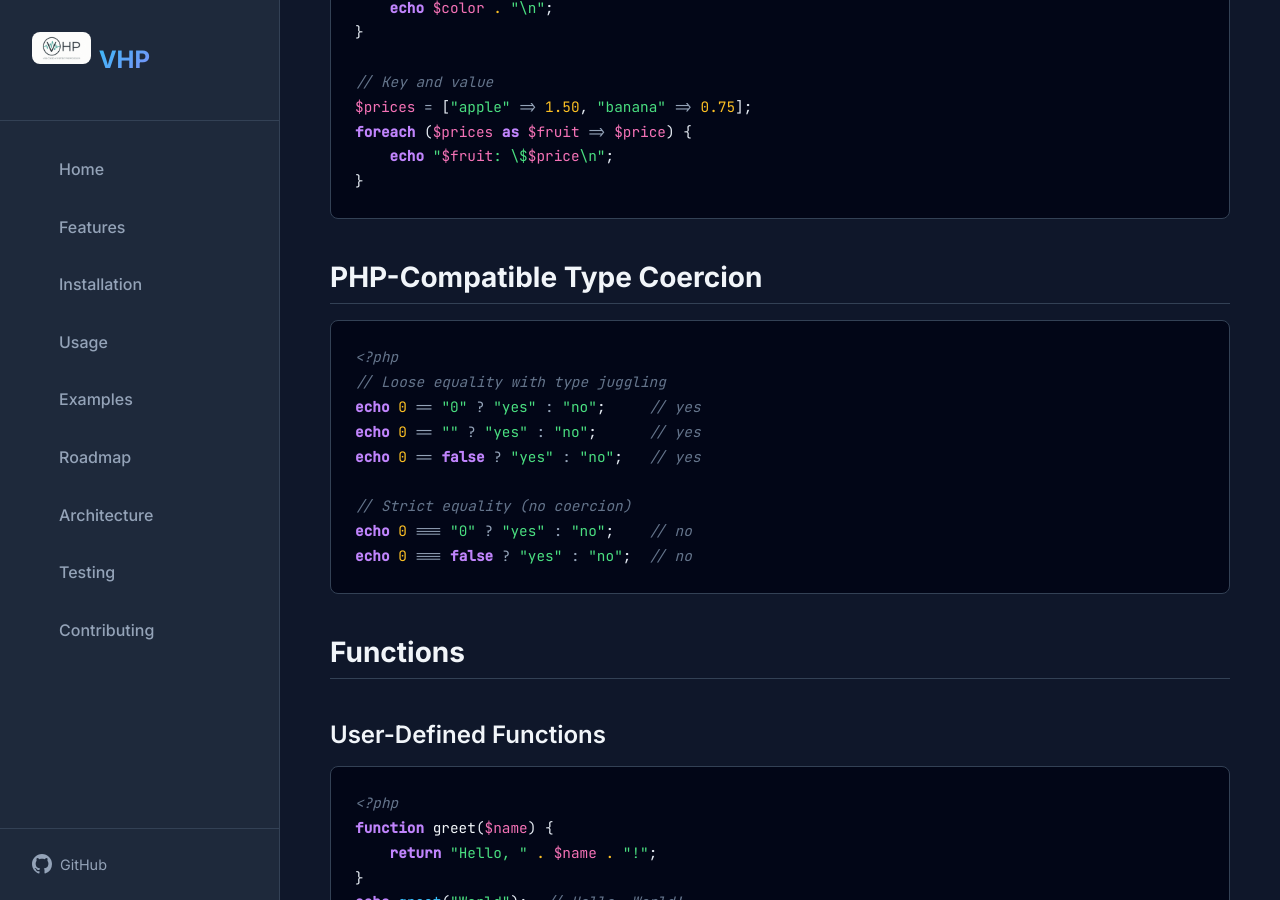
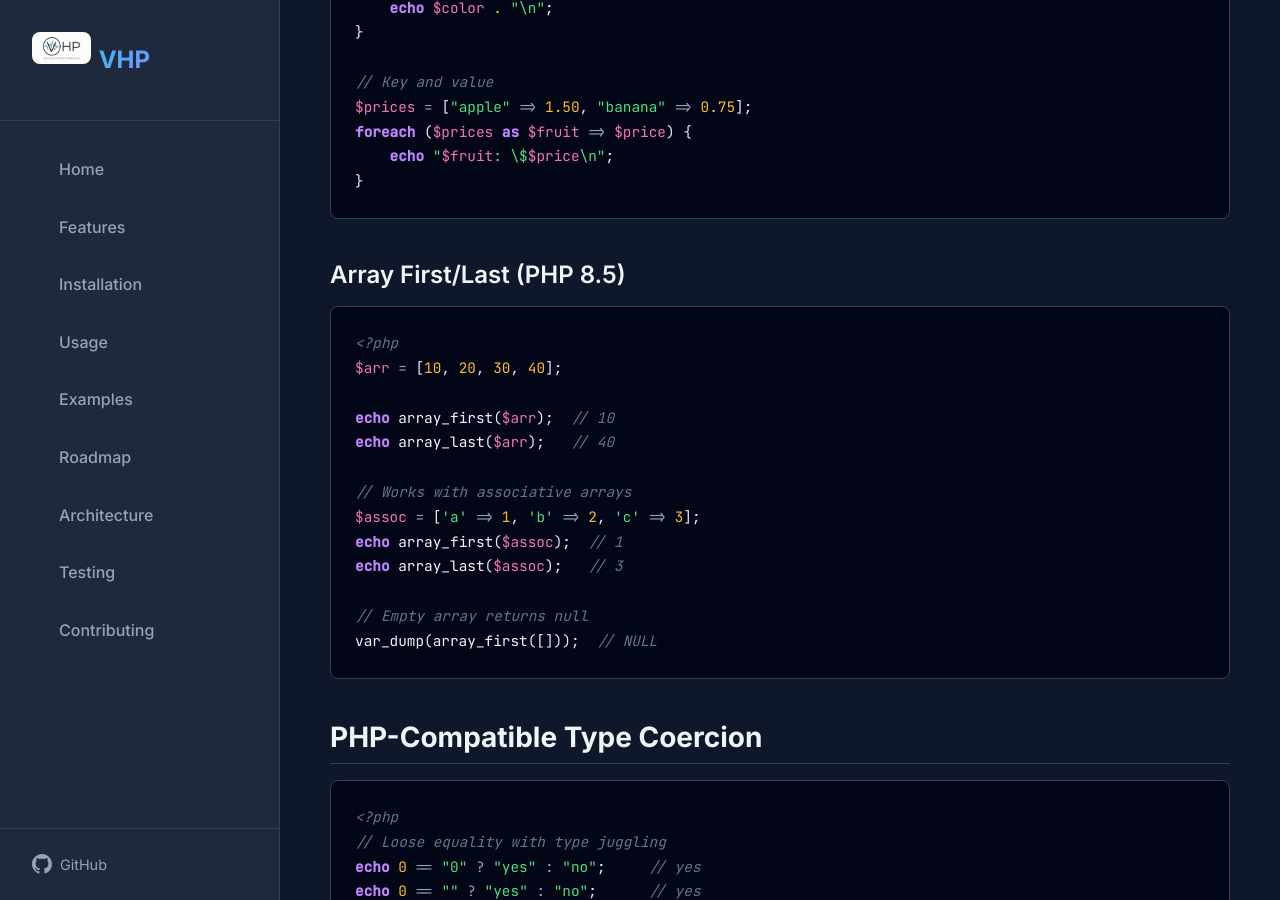
Before and after one commit to leocavalcante/vhp, a Jekyll site: the page built from docs/features.md, in a window 1280 px wide and 900 px high, scrolled down 5458 px. Built offline with Jekyll 4.4.1, drawn with Linux system fonts in a browser that asks for light colours; some of the changed text lies outside the part shown.

Commit message:
docs: update documentation for array_first/array_last
- Update AGENTS.md: array functions count to 15, mark feature complete
- Update README.md: built-in functions count to 73
- Update docs/features.md: add array_first/last section and update count
- Update docs/roadmap.md: mark array_first/last as complete
- Move implementation plan to implemented folder

````diff
--- a/docs/features.md
+++ b/docs/features.md
@@ -213,6 +213,24 @@ foreach ($prices as $fruit => $price) {
 }
 ```
 
+### Array First/Last (PHP 8.5)
+
+```php
+<?php
+$arr = [10, 20, 30, 40];
+
+echo array_first($arr);  // 10
+echo array_last($arr);   // 40
+
+// Works with associative arrays
+$assoc = ['a' => 1, 'b' => 2, 'c' => 3];
+echo array_first($assoc);  // 1
+echo array_last($assoc);   // 3
+
+// Empty array returns null
+var_dump(array_first([]));  // NULL
+```
+
 ## PHP-Compatible Type Coercion
 
 ```php
@@ -284,9 +302,9 @@ echo sprintf("Name: %s, Age: %d", "John", 25);
 
 `abs`, `ceil`, `floor`, `round`, `max`, `min`, `pow`, `sqrt`, `rand`/`mt_rand`
 
-#### Array Functions (13)
-
-`count`/`sizeof`, `array_push`, `array_pop`, `array_shift`, `array_unshift`, `array_keys`, `array_values`, `in_array`, `array_search`, `array_reverse`, `array_merge`, `array_key_exists`, `range`
+#### Array Functions (15)
+
+`count`/`sizeof`, `array_push`, `array_pop`, `array_shift`, `array_unshift`, `array_keys`, `array_values`, `in_array`, `array_search`, `array_reverse`, `array_merge`, `array_key_exists`, `range`, `array_first`, `array_last`
 
 #### Type Functions (14)
 
````
Also changed, not shown: AGENTS.md (+4 -4 lines), docs/roadmap.md (+3 -3 lines), README.md, docs/plans/implemented/array-first-last.md (renamed from docs/plans/planned/array-first-last.md).
